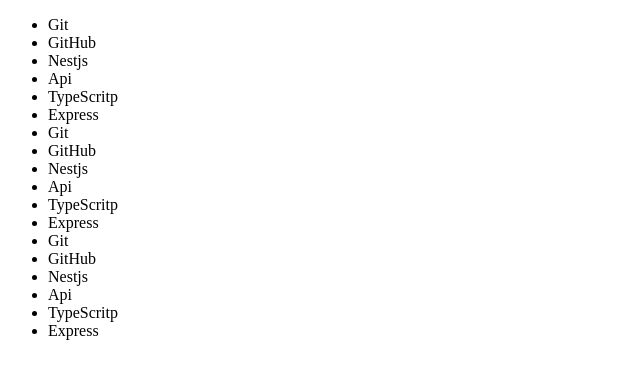
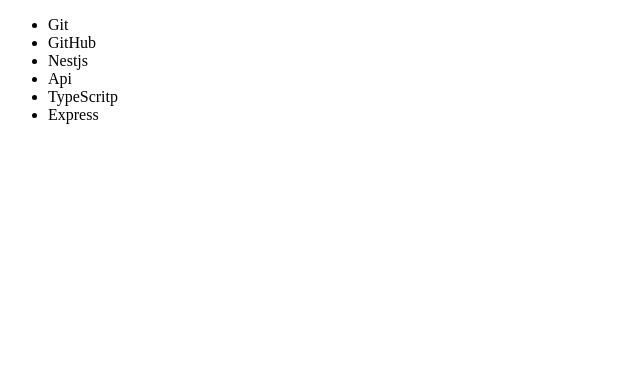
Before and after one commit to raphaelaniziodasilva/GitGithub, a plain HTML site: page index.html in a window 1280 px wide. Shown: the whole page, without its empty margins (0-640 px from the left). Drawn offline with Linux system fonts and the light colour scheme.

Commit message:
vendo alterações entre commits

```diff
--- a/index.html
+++ b/index.html
@@ -15,19 +15,6 @@
         <li>TypeScritp</li>
         <li>Express</li>
 
-        <li>Git</li>
-        <li>GitHub</li>
-        <li>Nestjs</li>
-        <li>Api</li>
-        <li>TypeScritp</li>
-        <li>Express</li>
-        <li>Git</li>
-        <li>GitHub</li>
-        <li>Nestjs</li>
-        <li>Api</li>
-        <li>TypeScritp</li>
-        <li>Express</li>
-
     </ul>
 
 </body>
```
Also changed, not shown: 1 other file.
